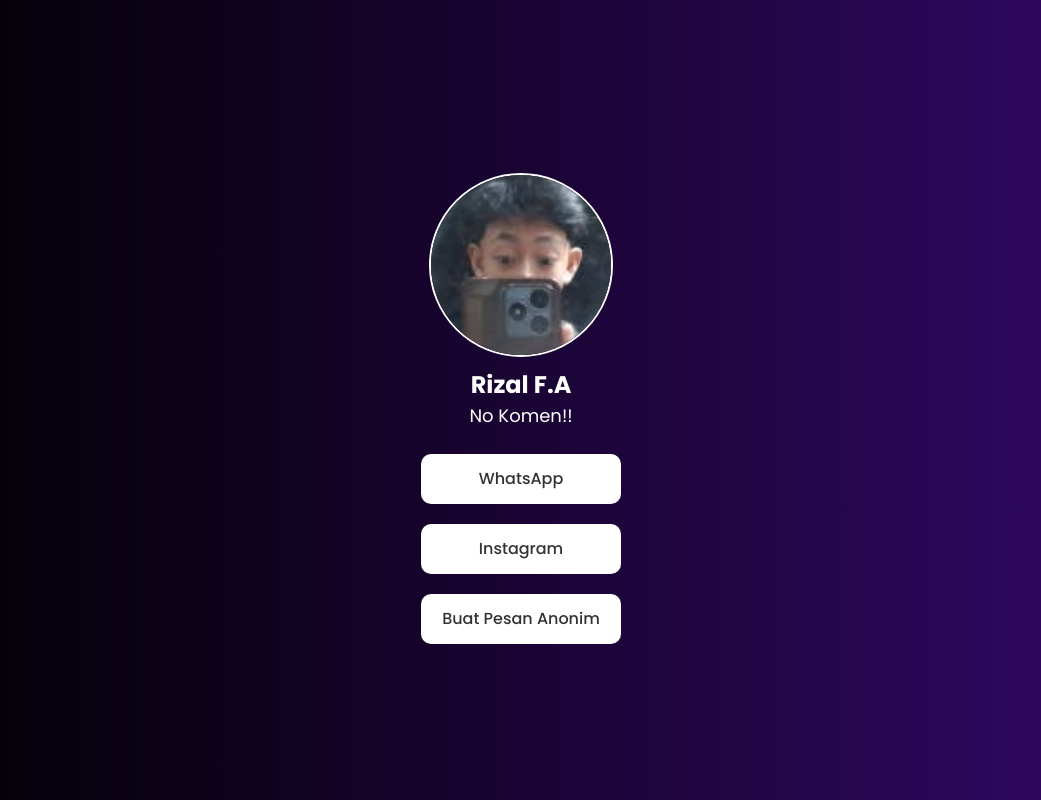
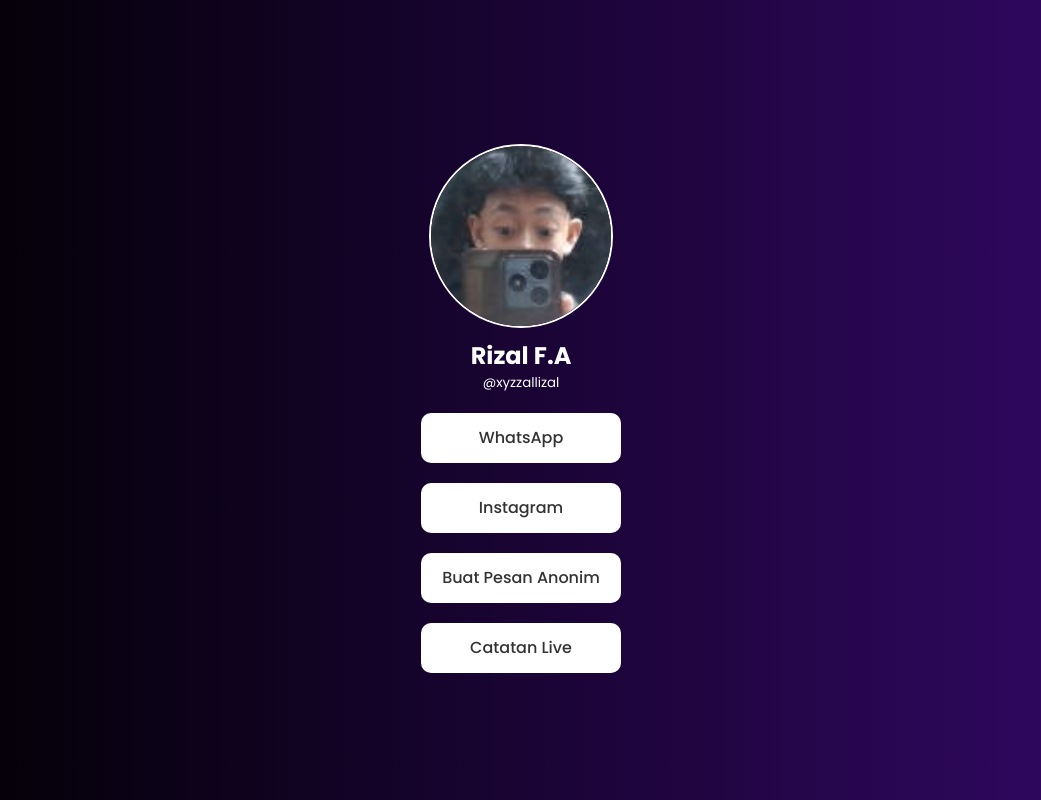
Before and after one commit to ZalyxX/WebsiteRizal, a plain HTML site: page beranda.html in a window 1280 px wide. Shown: the whole page, without its empty margins (119-1160 px from the left). Drawn offline with Linux system fonts and the light colour scheme.

Commit message:
beranda.html

```diff
--- a/beranda.html
+++ b/beranda.html
@@ -12,7 +12,7 @@
         <img src="profil3.jpg" alt="Warren Wong" />
       </figure>
       <h1>Rizal F.A</h1>
-      <h2>No Komen!!</h2>
+      <small>@xyzzallizal</small>
     </header>
     <main>
       <a href="https://wa.me/6282120340525">
@@ -24,6 +24,9 @@
       <a href="https://confess.ngl.link/iz.al_">
         <button>Buat Pesan Anonim</button>
       </a>
+      <a href="catatan-live.html">
+        <button>Catatan Live</button>
+      </a>
     </main>
   </body>
 </html>
```
